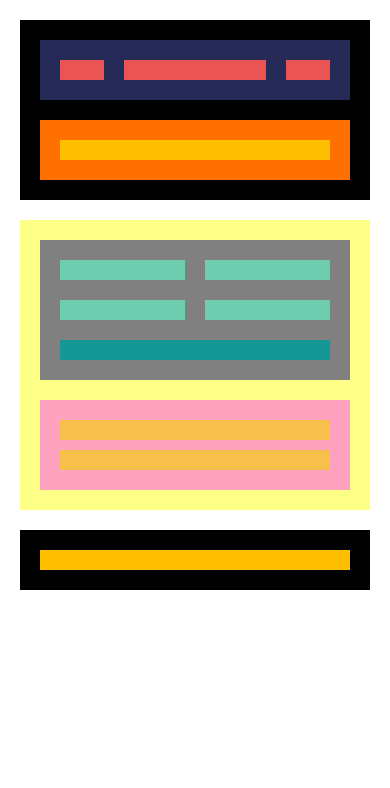
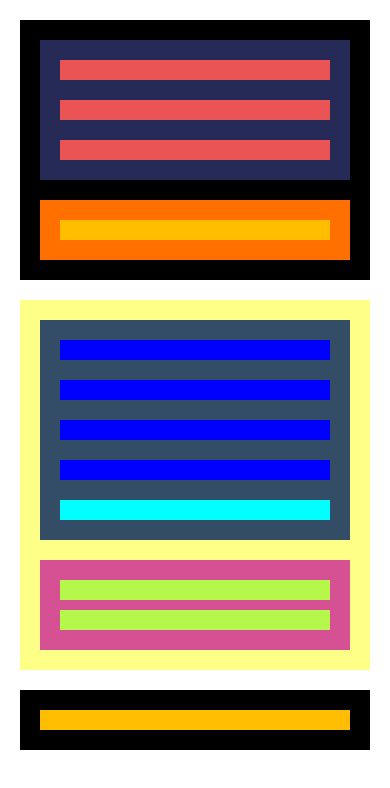
Before and after one commit to evarkitecta/Angular-Sprint1, a plain HTML site: page index.html in a window 390 px wide. Drawn offline with Linux system fonts and the light colour scheme.

Commit message:
Exercici 3

```diff
--- a/sprint1_n1.css
+++ b/sprint1_n1.css
@@ -92,10 +92,40 @@ html, body {
 /* TABLET VERSION*****************************/
 
 @media only screen and (max-width: 1024px){
-    /* MAIN */
 
     .main{
         flex-direction: column;
         background: #FEFF86
     }
 }
+
+/* MOBILE VERSION****************************/
+
+@media only screen and (max-width: 480px){
+
+    /* HEADER */
+     .menu{
+         flex-direction: column;
+         align-items: stretch;
+     }
+
+     /* MAIN */
+     .articles {
+         flex-direction: column;
+         align-items: stretch;
+         background: #344D67;
+     }
+         .article{
+             background: blue;
+         }
+         .note-art{
+             background: cyan;
+         }
+
+     .aside{
+         background: rgb(214, 81, 147);
+     }
+         .aside-text{
+             background: #b5f74a;
+         }
+ }
```
